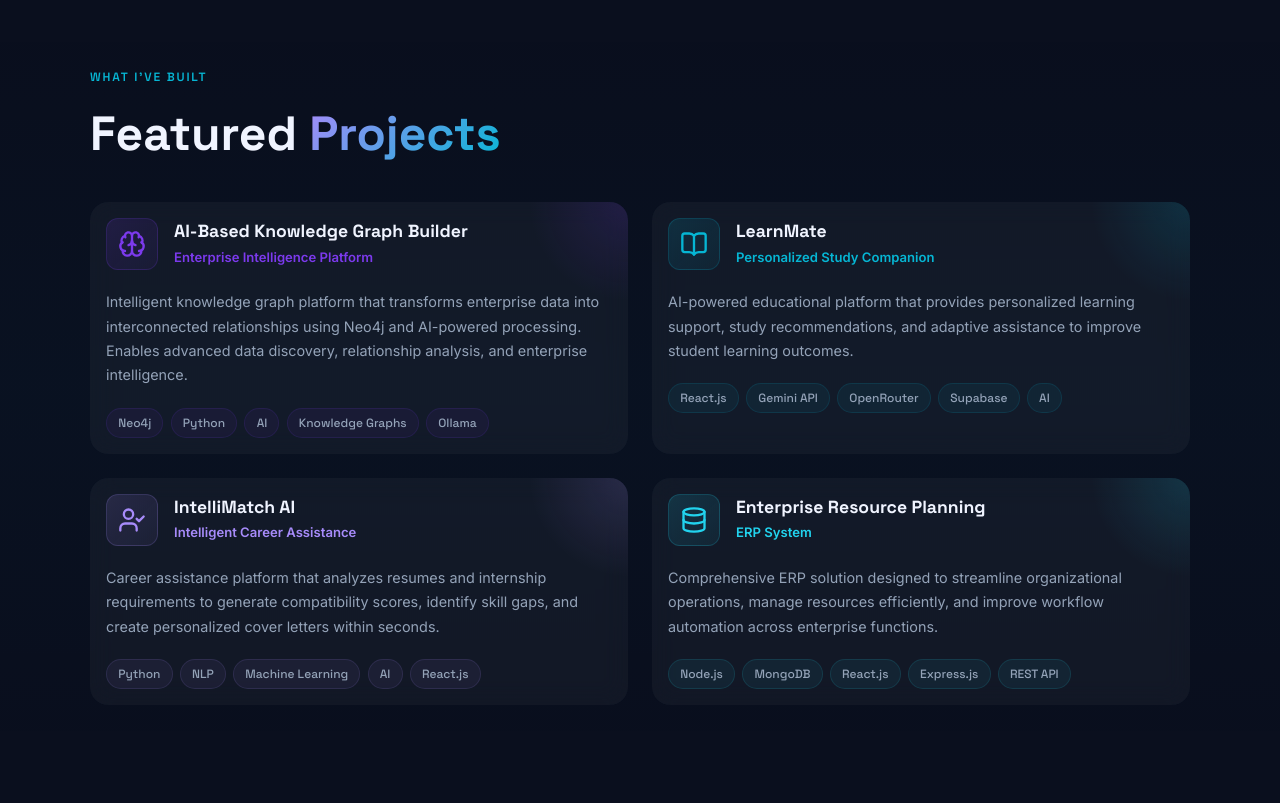
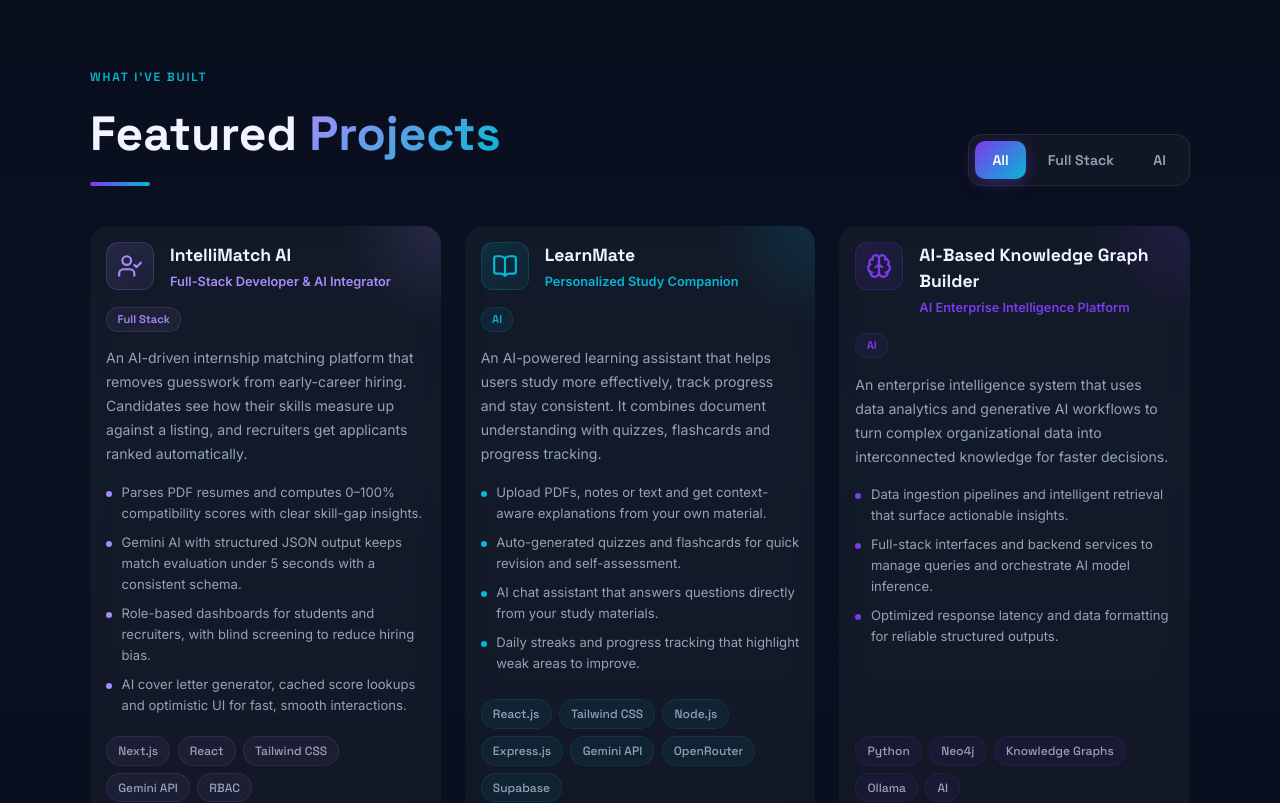
Before and after one commit to priyadharshini-6/Portfolio, a React (Vite) app: page / in a window 1280 px wide. Shown: the part 2600-3403 px from the top of the page. Built offline with nearby package versions, Linux system fonts and the light colour scheme.

Commit message:
Update Projects.jsx

```diff
--- a/src/components/Projects.jsx
+++ b/src/components/Projects.jsx
@@ -1,94 +1,172 @@
-import { motion } from 'framer-motion';
-import { useInView } from 'framer-motion';
-import { useRef } from 'react';
-import { ExternalLink, Brain, BookOpen, UserCheck, Database } from 'lucide-react';
+import { useRef, useState } from 'react';
+import { motion, AnimatePresence, useInView } from 'framer-motion';
+import { Brain, BookOpen, UserCheck } from 'lucide-react';
+
+const FILTERS = ['All', 'Full Stack', 'AI'];
 
 const projects = [
   {
-    icon: <Brain size={28} />,
-    title: 'AI-Based Knowledge Graph Builder',
-    subtitle: 'Enterprise Intelligence Platform',
-    desc: 'Intelligent knowledge graph platform that transforms enterprise data into interconnected relationships using Neo4j and AI-powered processing. Enables advanced data discovery, relationship analysis, and enterprise intelligence.',
-    tags: ['Neo4j', 'Python', 'AI', 'Knowledge Graphs', 'Ollama'],
-    color: '#7c3aed',
-    glow: 'rgba(124,58,237,0.15)',
+    icon: <UserCheck size={26} />,
+    title: 'IntelliMatch AI',
+    subtitle: 'Full-Stack Developer & AI Integrator',
+    domain: 'Full Stack',
+    desc: 'An AI-driven internship matching platform that removes guesswork from early-career hiring. Candidates see how their skills measure up against a listing, and recruiters get applicants ranked automatically.',
+    highlights: [
+      'Parses PDF resumes and computes 0–100% compatibility scores with clear skill-gap insights.',
+      'Gemini AI with structured JSON output keeps match evaluation under 5 seconds with a consistent schema.',
+      'Role-based dashboards for students and recruiters, with blind screening to reduce hiring bias.',
+      'AI cover letter generator, cached score lookups and optimistic UI for fast, smooth interactions.',
+    ],
+    tags: ['Next.js', 'React', 'Tailwind CSS', 'Gemini API', 'RBAC'],
+    color: '#a78bfa',
+    glow: 'rgba(167,139,250,0.15)',
   },
   {
-    icon: <BookOpen size={28} />,
+    icon: <BookOpen size={26} />,
     title: 'LearnMate',
     subtitle: 'Personalized Study Companion',
-    desc: 'AI-powered educational platform that provides personalized learning support, study recommendations, and adaptive assistance to improve student learning outcomes.',
-    tags: ['React.js', 'Gemini API', 'OpenRouter', 'Supabase', 'AI'],
+    domain: 'AI',
+    desc: 'An AI-powered learning assistant that helps users study more effectively, track progress and stay consistent. It combines document understanding with quizzes, flashcards and progress tracking.',
+    highlights: [
+      'Upload PDFs, notes or text and get context-aware explanations from your own material.',
+      'Auto-generated quizzes and flashcards for quick revision and self-assessment.',
+      'AI chat assistant that answers questions directly from your study materials.',
+      'Daily streaks and progress tracking that highlight weak areas to improve.',
+    ],
+    tags: ['React.js', 'Tailwind CSS', 'Node.js', 'Express.js', 'Gemini API', 'OpenRouter', 'Supabase'],
     color: '#06b6d4',
     glow: 'rgba(6,182,212,0.15)',
   },
   {
-    icon: <UserCheck size={28} />,
-    title: 'IntelliMatch AI',
-    subtitle: 'Intelligent Career Assistance',
-    desc: 'Career assistance platform that analyzes resumes and internship requirements to generate compatibility scores, identify skill gaps, and create personalized cover letters within seconds.',
-    tags: ['Python', 'NLP', 'Machine Learning', 'AI', 'React.js'],
-    color: '#a78bfa',
-    glow: 'rgba(167,139,250,0.15)',
-  },
-  {
-    icon: <Database size={28} />,
-    title: 'Enterprise Resource Planning',
-    subtitle: 'ERP System',
-    desc: 'Comprehensive ERP solution designed to streamline organizational operations, manage resources efficiently, and improve workflow automation across enterprise functions.',
-    tags: ['Node.js', 'MongoDB', 'React.js', 'Express.js', 'REST API'],
-    color: '#22d3ee',
-    glow: 'rgba(34,211,238,0.15)',
+    icon: <Brain size={26} />,
+    title: 'AI-Based Knowledge Graph Builder',
+    subtitle: 'AI Enterprise Intelligence Platform',
+    domain: 'AI',
+    desc: 'An enterprise intelligence system that uses data analytics and generative AI workflows to turn complex organizational data into interconnected knowledge for faster decisions.',
+    highlights: [
+      'Data ingestion pipelines and intelligent retrieval that surface actionable insights.',
+      'Full-stack interfaces and backend services to manage queries and orchestrate AI model inference.',
+      'Optimized response latency and data formatting for reliable structured outputs.',
+    ],
+    tags: ['Python', 'Neo4j', 'Knowledge Graphs', 'Ollama', 'AI'],
+    color: '#7c3aed',
+    glow: 'rgba(124,58,237,0.15)',
   },
 ];
 
 export default function Projects() {
   const ref = useRef(null);
   const inView = useInView(ref, { once: true, margin: '-80px' });
+  const [active, setActive] = useState('All');
+
+  const visible = active === 'All' ? projects : projects.filter(p => p.domain === active);
 
   return (
-    <section id="projects" ref={ref} style={{
+    <section
+      id="projects"
+      ref={ref}
+      style={{
         padding: '4rem 1.5rem',
         background: 'linear-gradient(180deg, transparent, rgba(6,182,212,0.02) 50%, transparent)',
-    }}>
+      }}
+    >
       <div style={{ maxWidth: '1100px', margin: '0 auto' }}>
+        {/* Header + filter */}
         <motion.div
           initial={{ opacity: 0, y: 30 }}
           animate={inView ? { opacity: 1, y: 0 } : {}}
           transition={{ duration: 0.6 }}
-          style={{ marginBottom: '2rem' }}
+          style={{
+            display: 'flex', alignItems: 'flex-end', justifyContent: 'space-between',
+            flexWrap: 'wrap', gap: '1.25rem', marginBottom: '2.5rem',
+          }}
         >
-          <span className="section-label" style={{ marginBottom: '0.75rem', display: 'block' }}>What I've Built</span>
+          <div>
+            <span className="section-label" style={{ marginBottom: '0.75rem', display: 'block' }}>
+              What I've Built
+            </span>
             <h2 style={{ fontFamily: 'Space Grotesk', fontSize: 'clamp(2rem, 4vw, 3rem)', fontWeight: 700 }}>
               Featured <span className="gradient-text">Projects</span>
             </h2>
+            <div style={{
+              width: '60px', height: '4px', borderRadius: '4px', marginTop: '0.75rem',
+              background: 'linear-gradient(90deg, #7c3aed, #06b6d4)',
+            }} />
+          </div>
+
+          <div
+            role="tablist"
+            aria-label="Filter projects by domain"
+            style={{
+              display: 'flex', gap: '0.25rem', padding: '0.35rem',
+              borderRadius: '14px', border: '1px solid rgba(255,255,255,0.08)',
+              background: 'rgba(255,255,255,0.03)',
+            }}
+          >
+            {FILTERS.map(f => {
+              const isActive = active === f;
+              return (
+                <button
+                  key={f}
+                  role="tab"
+                  aria-selected={isActive}
+                  onClick={() => setActive(f)}
+                  style={{
+                    position: 'relative', border: 'none', cursor: 'pointer',
+                    padding: '0.55rem 1.1rem', borderRadius: '10px',
+                    background: 'transparent', fontFamily: 'Space Grotesk',
+                    fontSize: '0.88rem', fontWeight: 600,
+                    color: isActive ? '#fff' : 'var(--text-muted)',
+                    transition: 'color 0.2s',
+                  }}
+                >
+                  {isActive && (
+                    <motion.span
+                      layoutId="project-filter-pill"
+                      transition={{ type: 'spring', stiffness: 400, damping: 32 }}
+                      style={{
+                        position: 'absolute', inset: 0, borderRadius: '10px',
+                        background: 'linear-gradient(135deg, #7c3aed, #06b6d4)',
+                        boxShadow: '0 4px 14px rgba(124,58,237,0.35)',
+                      }}
+                    />
+                  )}
+                  <span style={{ position: 'relative' }}>{f}</span>
+                </button>
+              );
+            })}
+          </div>
         </motion.div>
 
-        <div className="grid grid-cols-1 md:grid-cols-2 gap-6">
-          {projects.map((p, i) => (
+        {/* Cards */}
+        <motion.div layout className="grid grid-cols-1 md:grid-cols-2 lg:grid-cols-3 gap-6">
+          <AnimatePresence mode="popLayout">
+            {visible.map((p, i) => (
               <motion.div
+                layout
                 key={p.title}
-              initial={{ opacity: 0, y: 30 }}
-              animate={inView ? { opacity: 1, y: 0 } : {}}
-              transition={{ duration: 0.55, delay: i * 0.1 }}
-              className="glass-card p-6 sm:p-8 rounded-[18px]"
+                initial={{ opacity: 0, y: 30, scale: 0.97 }}
+                animate={inView ? { opacity: 1, y: 0, scale: 1 } : {}}
+                exit={{ opacity: 0, scale: 0.95 }}
+                transition={{ duration: 0.45, delay: i * 0.08 }}
+                className="glass-card p-6 rounded-[18px]"
                 whileHover={{ y: -6, boxShadow: `0 20px 60px ${p.glow}` }}
                 style={{
                   borderColor: `${p.color}20`,
-                transition: 'transform 0.25s, box-shadow 0.25s',
                   position: 'relative', overflow: 'hidden',
+                  display: 'flex', flexDirection: 'column',
                 }}
               >
-              {/* Background gradient accent */}
+                {/* Background glow */}
                 <div style={{
                   position: 'absolute', top: 0, right: 0, width: '200px', height: '200px',
                   borderRadius: '50%', background: `radial-gradient(circle, ${p.glow} 0%, transparent 70%)`,
                   transform: 'translate(50%, -50%)', pointerEvents: 'none',
                 }} />
 
-              <div style={{ display: 'flex', alignItems: 'flex-start', gap: '1rem', marginBottom: '1.25rem' }}>
+                <div style={{ display: 'flex', alignItems: 'flex-start', gap: '1rem', marginBottom: '1rem', position: 'relative' }}>
                   <div style={{
-                  width: '52px', height: '52px', borderRadius: '12px', flexShrink: 0,
+                    width: '48px', height: '48px', borderRadius: '12px', flexShrink: 0,
                     background: `linear-gradient(135deg, ${p.color}25, ${p.color}10)`,
                     border: `1px solid ${p.color}30`,
                     display: 'flex', alignItems: 'center', justifyContent: 'center',
@@ -100,15 +178,42 @@
                     <h3 style={{ fontFamily: 'Space Grotesk', fontSize: '1.1rem', fontWeight: 700, marginBottom: '0.2rem' }}>
                       {p.title}
                     </h3>
-                  <p style={{ color: p.color, fontSize: '0.82rem', fontWeight: 600 }}>{p.subtitle}</p>
+                    <p style={{ color: p.color, fontSize: '0.8rem', fontWeight: 600 }}>{p.subtitle}</p>
                   </div>
                 </div>
 
-              <p style={{ color: 'var(--text-muted)', lineHeight: 1.7, fontSize: '0.9rem', marginBottom: '1.25rem' }}>
+                <span style={{
+                  alignSelf: 'flex-start', marginBottom: '0.9rem',
+                  padding: '0.2rem 0.65rem', borderRadius: '12px', fontSize: '0.7rem', fontWeight: 600,
+                  fontFamily: 'Space Grotesk', color: p.color,
+                  background: `${p.color}12`, border: `1px solid ${p.color}25`,
+                }}>
+                  {p.domain}
+                </span>
+
+                <p style={{ color: 'var(--text-muted)', lineHeight: 1.7, fontSize: '0.88rem', marginBottom: '1rem' }}>
                   {p.desc}
                 </p>
 
-              <div style={{ display: 'flex', flexWrap: 'wrap', gap: '0.45rem' }}>
+                <ul style={{
+                  listStyle: 'none', padding: 0, margin: '0 0 1.25rem',
+                  display: 'grid', gap: '0.5rem',
+                }}>
+                  {p.highlights.map(h => (
+                    <li key={h} style={{
+                      display: 'flex', gap: '0.6rem',
+                      color: 'var(--text-muted)', fontSize: '0.82rem', lineHeight: 1.6,
+                    }}>
+                      <span style={{
+                        width: '6px', height: '6px', borderRadius: '50%', flexShrink: 0,
+                        background: p.color, marginTop: '0.55rem',
+                      }} />
+                      {h}
+                    </li>
+                  ))}
+                </ul>
+
+                <div style={{ display: 'flex', flexWrap: 'wrap', gap: '0.45rem', marginTop: 'auto' }}>
                   {p.tags.map(tag => (
                     <span key={tag} style={{
                       padding: '0.3rem 0.7rem', borderRadius: '16px', fontSize: '0.75rem',
@@ -119,7 +224,8 @@
                 </div>
               </motion.div>
             ))}
-        </div>
+          </AnimatePresence>
+        </motion.div>
       </div>
     </section>
   );
```
Lines whose indentation alone changed are shown as unchanged.
